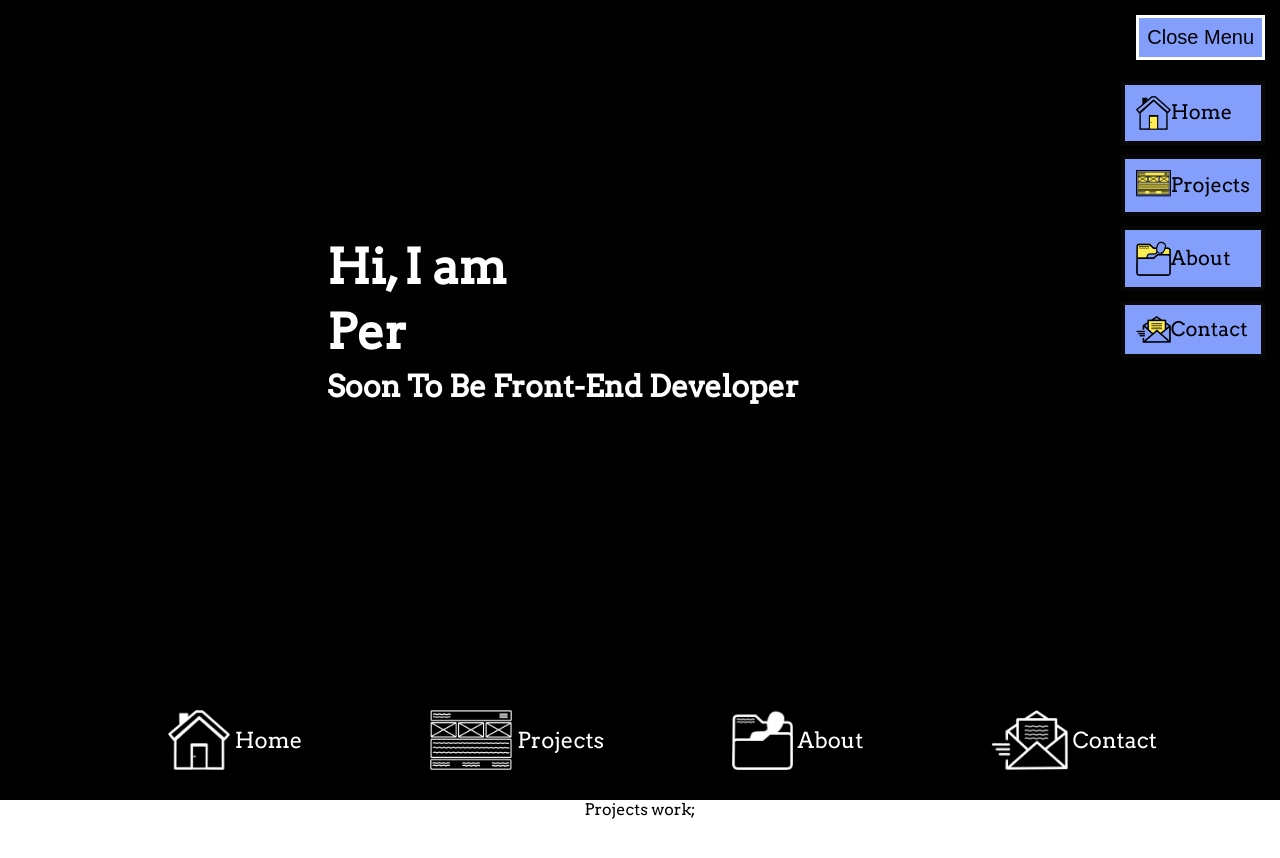
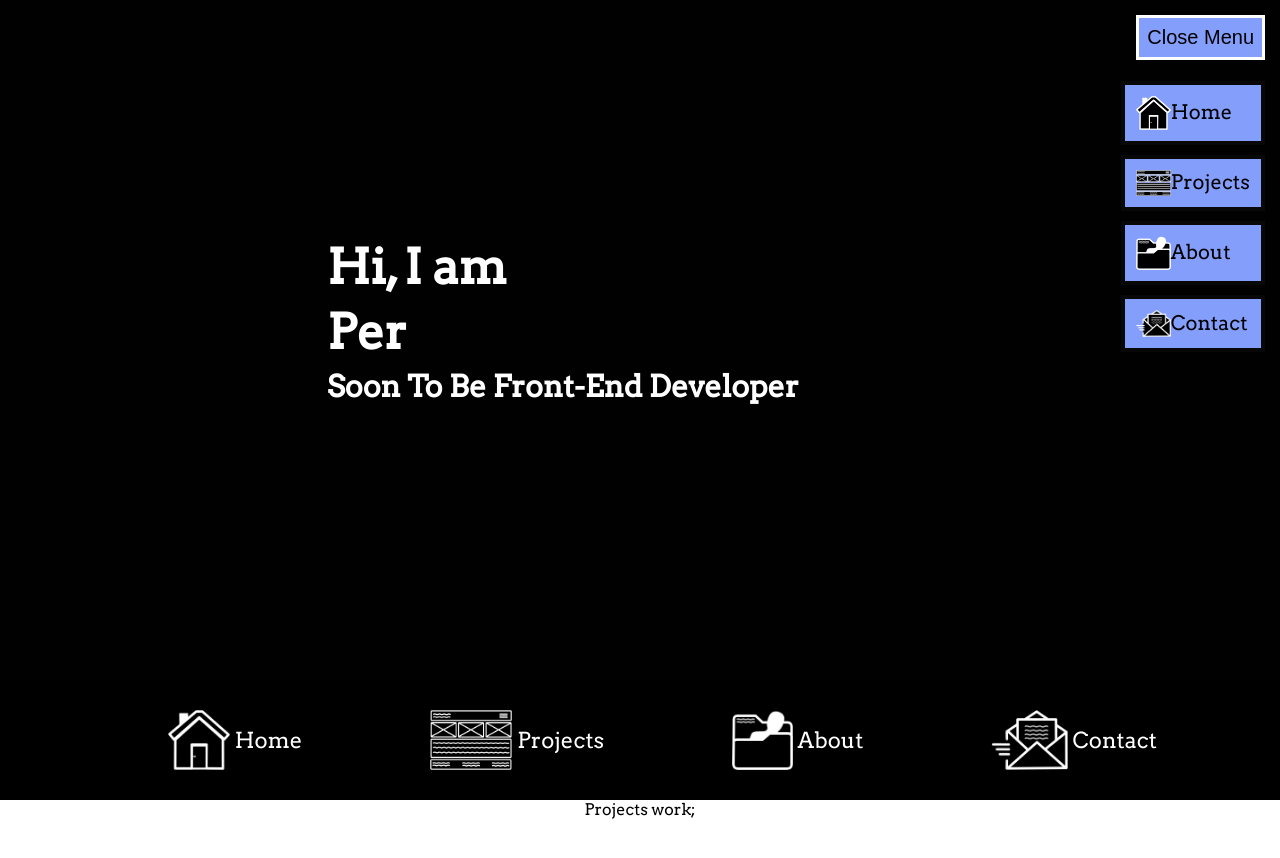
Before and after one commit to bergeper/ReactPorfolio, a React (Vite) app: page / in a window 1280 px wide. Both pictures are taken after a click on the button "Menu". Shown: the top 858 px of the page. Built offline with nearby package versions, Linux system fonts and the light colour scheme.

Commit message:
(feat): added animation

```diff
--- a/src/components/Navigation/Navigation.tsx
+++ b/src/components/Navigation/Navigation.tsx
@@ -1,14 +1,15 @@
-import { useState } from 'react';
-import { MenuButton } from '../styled/Menu/MenuButton';
-import { Menu } from '../styled/Menu/Menu';
-import { MenuList } from '../styled/Menu/MenuList';
-import { MenuItem } from '../styled/Menu/MenuItem';
-import { MenuLink } from '../styled/Menu/MenuLink';
-import { MenuIcon } from '../styled/Menu/MenuIcon';
-import projects from '../../assets/images/logo/projects4.png';
-import home from '../../assets//images/logo/home2.png';
-import contact from '../../assets/images/logo/contact.png';
-import about from '../../assets/images/logo/about.png';
+import { useState } from "react";
+import { MenuButton } from "../styled/Menu/MenuButton";
+import { Menu } from "../styled/Menu/Menu";
+import { MenuList } from "../styled/Menu/MenuList";
+import { MenuItem } from "../styled/Menu/MenuItem";
+import { MenuLink } from "../styled/Menu/MenuLink";
+import { MenuIcon } from "../styled/Menu/MenuIcon";
+import projects from "../../assets/images/logobw/projects.png";
+import home from "../../assets//images/logobw/home.png";
+import contact from "../../assets/images/logobw/contact.png";
+import about from "../../assets/images/logobw/about.png";
+import { Slide } from "react-awesome-reveal";
 
 export const Navigation = () => {
   const [toggleMenu, setToggleMenu] = useState(false);
@@ -27,38 +28,40 @@ export const Navigation = () => {
   return (
     <>
       <MenuButton onClick={showMenu}>
-        {menuOpen ? 'Close Menu' : 'Menu'}
+        {menuOpen ? "Close Menu" : "Menu"}
       </MenuButton>
       <Menu>
         {toggleMenu ? (
+          <Slide direction="right">
             <MenuList>
               <MenuItem>
-              <MenuLink href='#hero' onClick={showMenu}>
+                <MenuLink href="#hero" onClick={showMenu}>
                   <MenuIcon src={home}></MenuIcon>
                   Home
                 </MenuLink>
               </MenuItem>
               <MenuItem>
-              <MenuLink href='#projects' onClick={showMenu}>
+                <MenuLink href="#projects" onClick={showMenu}>
                   <MenuIcon src={projects}></MenuIcon>
                   Projects
                 </MenuLink>
               </MenuItem>
               <MenuItem>
-              <MenuLink href='#about' onClick={showMenu}>
+                <MenuLink href="#about" onClick={showMenu}>
                   <MenuIcon src={about}></MenuIcon>
                   About
                 </MenuLink>
               </MenuItem>
               <MenuItem>
-              <MenuLink href='#contact' onClick={showMenu}>
+                <MenuLink href="#contact" onClick={showMenu}>
                   <MenuIcon src={contact}></MenuIcon>
                   Contact
                 </MenuLink>
               </MenuItem>
             </MenuList>
+          </Slide>
         ) : (
-          ' '
+          " "
         )}
       </Menu>
     </>
```
Lines whose indentation alone changed are shown as unchanged.
